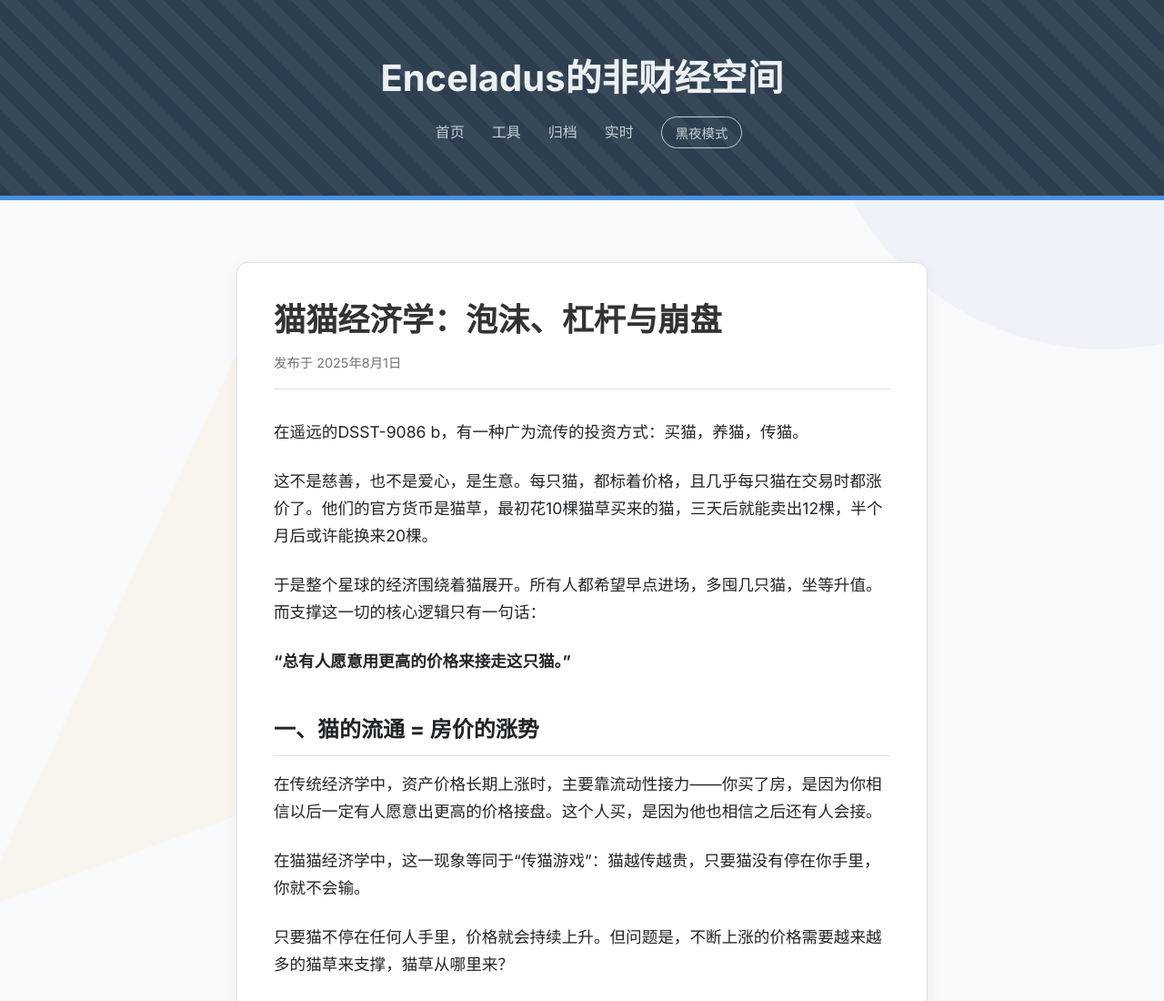
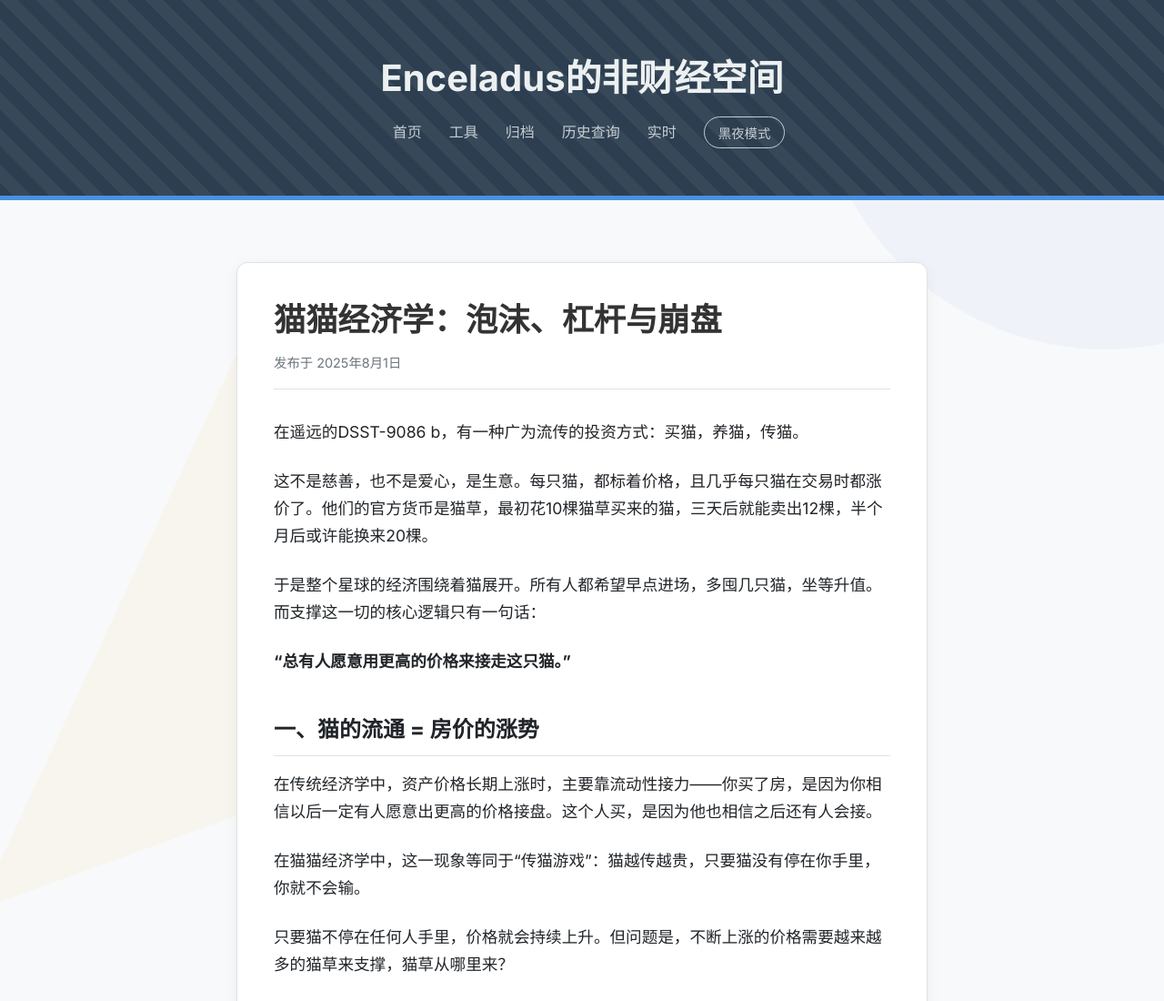
Before and after one commit to MeowFinGlobal/MeowFinGlobal.github.io, a plain HTML site: page articles/article2.html in a window 1280 px wide. Shown: the top 1100 px of the page at 91% size. Drawn offline with Linux system fonts and the light colour scheme.

Commit message:
Update article2.html

```diff
--- a/articles/article2.html
+++ b/articles/article2.html
@@ -62,6 +62,7 @@
                 <a href="../index.html">首页</a>
                 <a href="../about.html">工具</a>
                 <a href="../archive.html">归档</a>
+                <a href="../history.html">历史查询</a>
                 <a href="../realtime.html">实时</a>
                 <button id="theme-toggle">切换模式</button>
             </nav>
```
